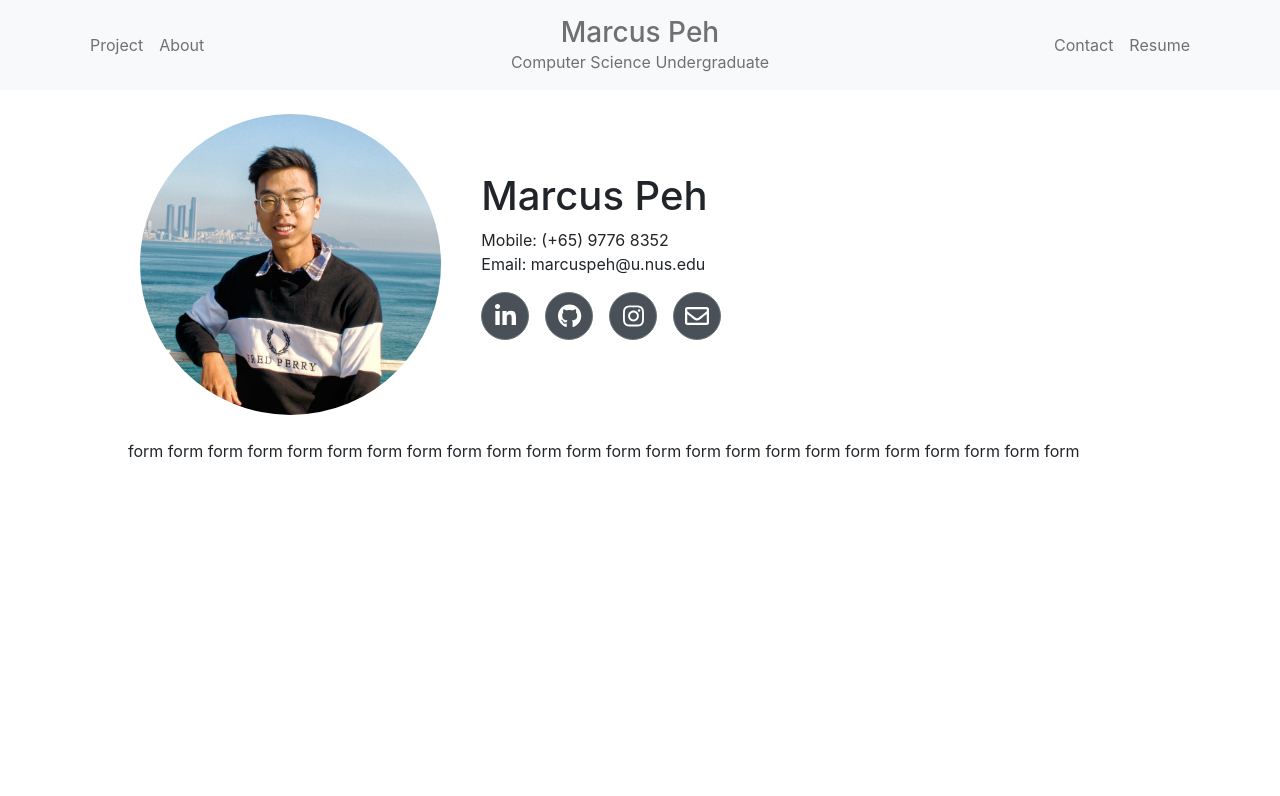
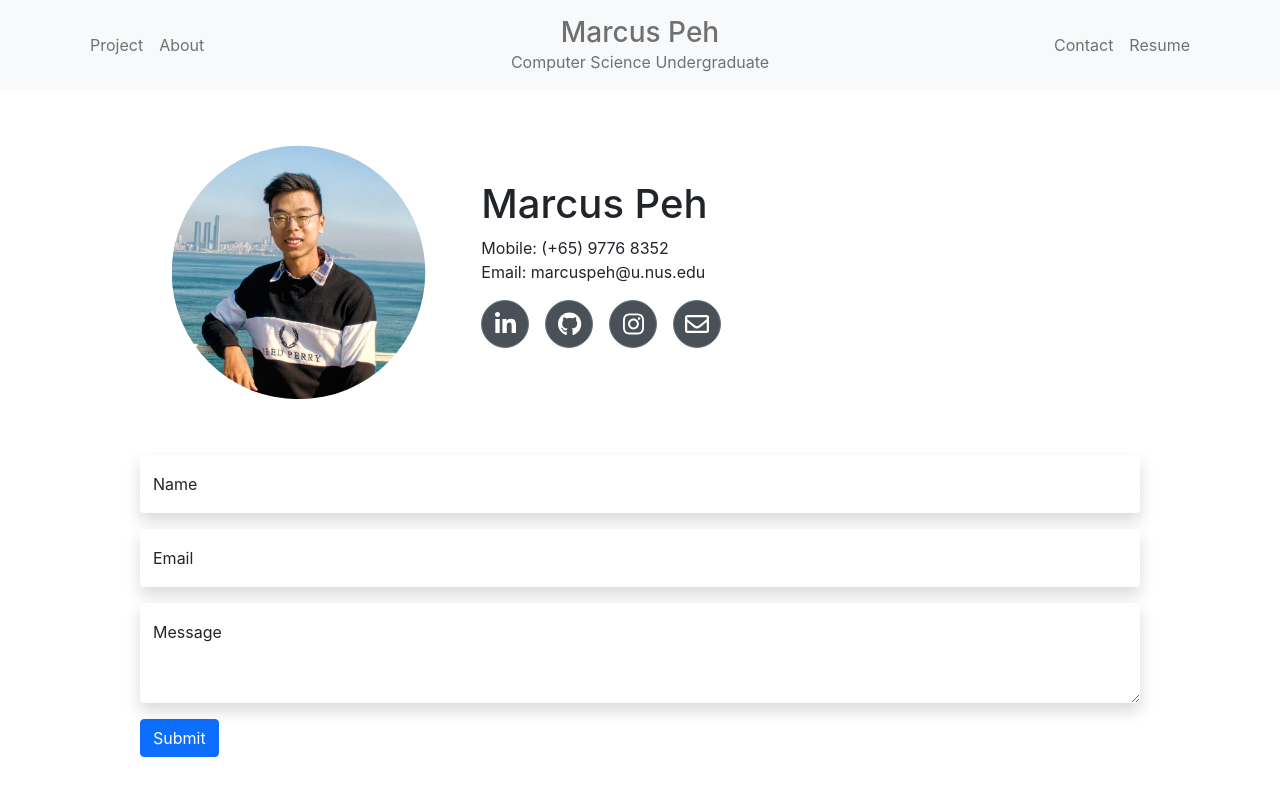
Before and after one commit to marcuspeh/marcuspeh.github.io, a React (Create React App) app: page /contact in a window 1280 px wide. Shown: the top 796 px of the page. Built offline with nearby package versions, Linux system fonts and the light colour scheme.

Commit message:
Update contact form

```diff
--- /dev/null
+++ b/src/components/contactForm/ContactForm.tsx
@@ -0,0 +1,86 @@
+import React, { useState } from "react";
+import { Button, FloatingLabel, Form } from "react-bootstrap";
+
+const FORM_ENDPOINT = "https://public.herotofu.com/v1/1fa106f0-a221-11ec-975b-f9cc2b0e6900";
+
+const ContactForm = () => {
+  const [submitted, setSubmitted] = useState(false);
+  const handleSubmit = () => {
+    setTimeout(() => {
+      setSubmitted(true);
+    }, 100);
+  };
+
+  if (submitted) {
+    return (
+      <>
+        <h2>Thank you!</h2>
+        <div>We'll be in touch soon.</div>
+      </>
+    );
+  }
+
+  return (
+    <Form action={FORM_ENDPOINT} onSubmit={handleSubmit} method="POST" target="_blank">
+      <Form.Group className="mb-3" controlId="formBasicText">
+        <FloatingLabel controlId="floatingInput" label="Name" className="mb-3">
+          <Form.Control type="text" name="name" placeholder="Your name" className="border-0 shadow" required/>
+        </FloatingLabel>
+      </Form.Group>
+
+      <Form.Group className="mb-3" controlId="formBasicEmail">
+        <FloatingLabel controlId="floatingInput" label="Email" className="mb-3">
+          <Form.Control type="email" placeholder="Email" name="email"  className="border-0 shadow" required/>
+        </FloatingLabel>
+      </Form.Group>
+
+      <Form.Group className="mb-3" controlId="exampleForm.ControlTextarea1">
+        <FloatingLabel controlId="floatingInput" label="Message" className="mb-3">
+          <Form.Control as="textarea" placeholder="Message" style={{ height: '100px' }} name="message" className="border-0 shadow" required/>
+        </FloatingLabel>
+      </Form.Group>
+
+      <Button variant="primary" type="submit">
+        Submit
+      </Button>
+    </Form>
+    // <form action={FORM_ENDPOINT} onSubmit={handleSubmit} method="POST" target="_blank">
+    //   <div className="mb-3">
+    //     <input
+    //       type="text"
+    //       placeholder="Your name"
+    //       name="name"
+    //       className="px-3 py-3 border-0 shadow"
+    //       required
+    //     />
+    //   </div>
+    //   <div className="mb-3">
+    //     <input
+    //       type="email"
+    //       placeholder="Email"
+    //       name="email"
+    //       className="px-3 py-3 border-0 shadow"
+    //       required
+    //     />
+    //   </div>
+    //   <div className="mb-3">
+    //     <textarea
+    //       placeholder="Your message"
+    //       name="message"
+    //       className="px-3 py-3 border-0 shadow"
+    //       required
+    //     />
+    //   </div>
+    //   <div className="mb-3">
+    //     <button
+    //       className="bg-blue-500 text-white active:bg-blue-600 font-bold uppercase text-sm px-6 py-3 rounded shadow hover:shadow-lg outline-none focus:outline-none mr-1 mb-1 ease-linear transition-all duration-150"
+    //       type="submit"
+    //     >
+    //       Send a message
+    //     </button>
+    //   </div>
+    // </form>
+  );
+};
+
+export default ContactForm;
--- a/src/pages/contact/Contact.tsx
+++ b/src/pages/contact/Contact.tsx
@@ -1,6 +1,8 @@
 import React from 'react';
 import { Container, Row, Col, Button } from 'react-bootstrap';
 import profile from '../../assets/img/profile.jpeg';
+
+import ContactFrom from '../../components/contactForm/ContactForm';
 
 const Contact: React.FC = (): JSX.Element => {
   return (
@@ -8,7 +10,7 @@ const Contact: React.FC = (): JSX.Element => {
       <Container style={{width:"80%"}}>
         <Row className='mb-4'>
           <Col md={4}>
-            <img style={{borderRadius:"50%", width:"95%"}} src={profile} />
+            <img style={{borderRadius:"50%", width:"100%", padding:"10%"}} src={profile} />
           </Col>
           <Col className="d-flex flex-column justify-content-center">
             <h1>Marcus Peh</h1>
@@ -30,7 +32,7 @@ const Contact: React.FC = (): JSX.Element => {
           </Col>
         </Row>
         <Row>
-          form form form form form form form form form form form form form form form form form form form form form form form form
+          <ContactFrom />
         </Row>
       </Container>
 
```
